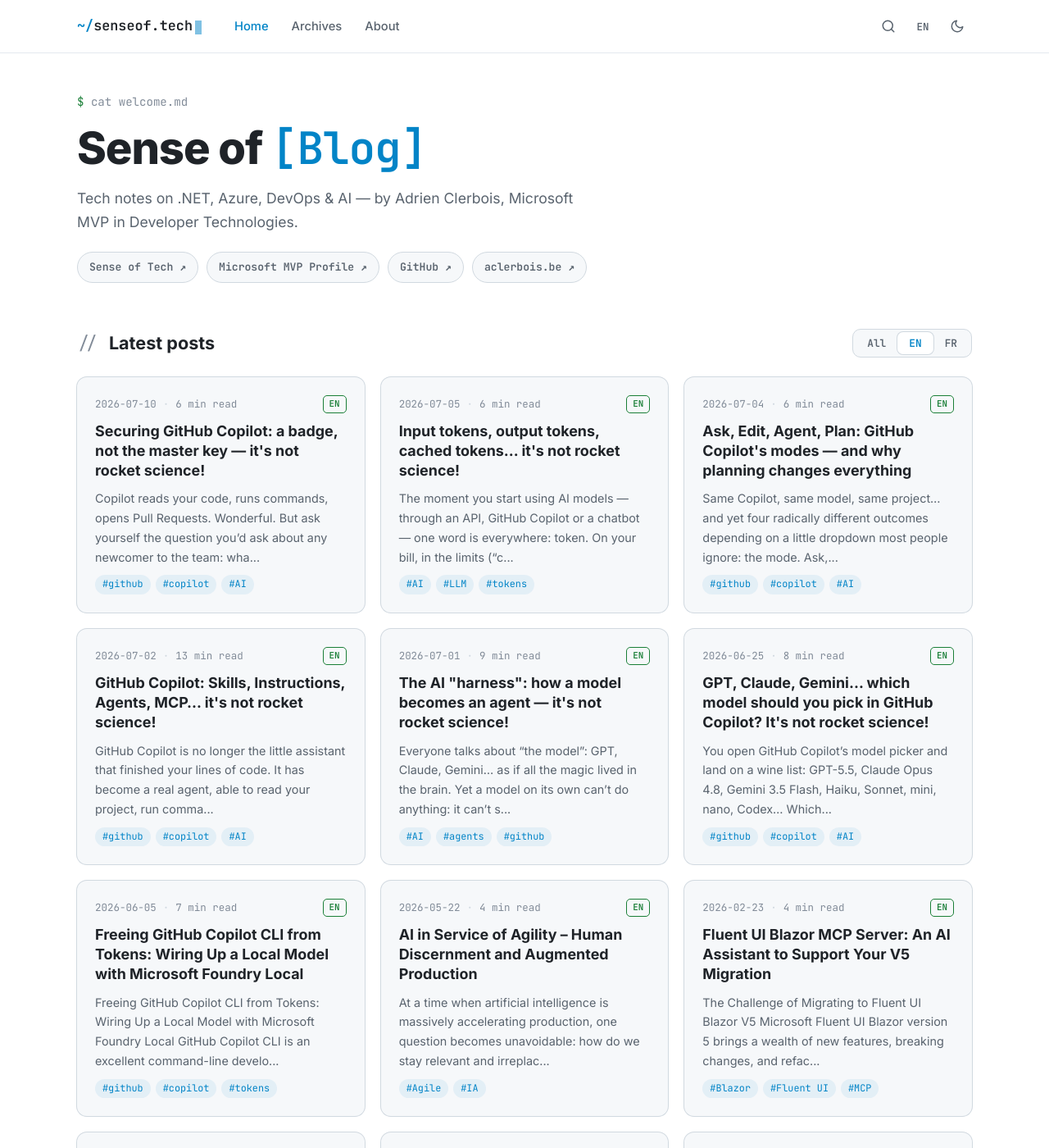
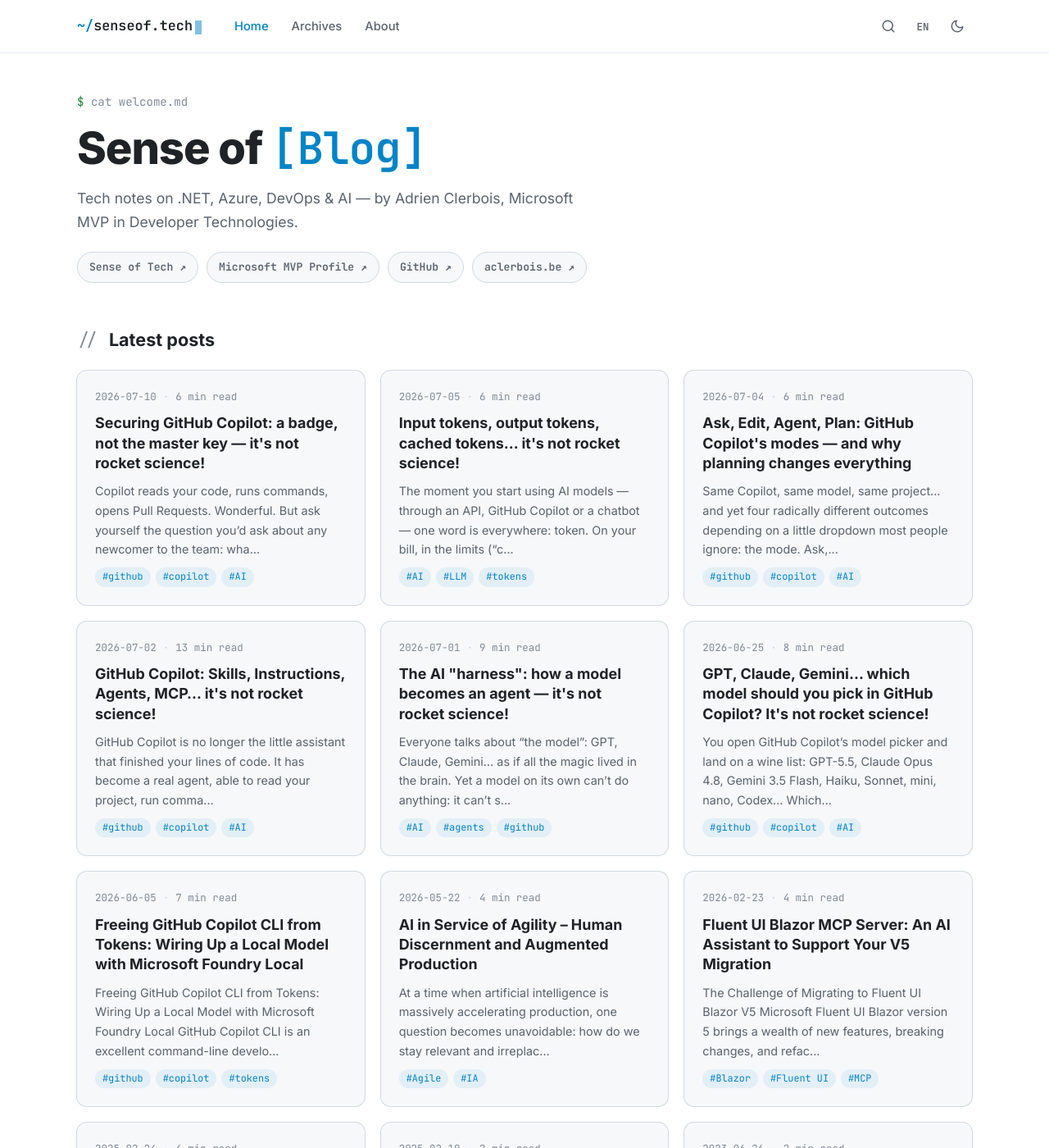
Before and after one commit to senseoftech/sot-blog, a Jekyll site: the page built from index.html, in a window 1280 px wide and 1400 px high. Shown: the whole window at 82% size. Built offline with Jekyll 4.4.1, drawn with Linux system fonts in a browser that asks for light colours; some of the changed text lies outside the part shown.

```diff
--- a/_sass/_components.scss
+++ b/_sass/_components.scss
@@ -59,7 +59,7 @@
     }
 }
 
-// Posts toolbar (title + language filter)
+// Posts toolbar (section title)
 
 .posts-toolbar {
     display: flex;
@@ -68,36 +68,6 @@
     gap: 16px;
     flex-wrap: wrap;
     margin-bottom: 24px;
-}
-
-.lang-filter {
-    display: inline-flex;
-    padding: 3px;
-    border: 1px solid var(--border);
-    border-radius: 10px;
-    background: var(--bg-subtle);
-}
-
-.filter-button {
-    font-family: $font-mono;
-    font-size: 0.8rem;
-    font-weight: 600;
-    color: var(--text-muted);
-    background: none;
-    border: 0;
-    border-radius: 7px;
-    padding: 5px 14px;
-    cursor: pointer;
-
-    &:hover {
-        color: var(--text);
-    }
-
-    &.is-active {
-        color: var(--accent);
-        background: var(--bg);
-        box-shadow: 0 0 0 1px var(--border);
-    }
 }
 
 // Post cards
@@ -117,6 +87,7 @@
 }
 
 .post-card {
+    position: relative;
     display: flex;
     flex-direction: column;
     gap: 10px;
@@ -182,6 +153,16 @@
     a {
         color: var(--text);
 
+        // Stretched link: extends the title link over the whole card so the
+        // entire "case" is clickable, not just the title text. Elements that
+        // must stay independently clickable (e.g. tag chips) sit above it via
+        // z-index — see .post-card-footer.
+        &::after {
+            content: "";
+            position: absolute;
+            inset: 0;
+        }
+
         &:hover {
             color: var(--accent);
         }
@@ -196,6 +177,8 @@
 }
 
 .post-card-footer {
+    position: relative;
+    z-index: 1;
     display: flex;
     flex-wrap: wrap;
     gap: 6px;
@@ -209,6 +192,7 @@
     background: var(--accent-bg);
     padding: 2px 9px;
     border-radius: 999px;
+    position: relative;
 
     &:hover {
         color: var(--accent-strong);
@@ -293,11 +277,6 @@
         .post-date {
             font-family: $font-mono;
             font-size: 0.78rem;
-            flex-shrink: 0;
-        }
-
-        .lang-badge {
-            margin-left: 0;
             flex-shrink: 0;
         }
 
--- a/index.html
+++ b/index.html
@@ -15,11 +15,6 @@
 <section class="wrap">
     <div class="posts-toolbar">
         <h2 class="section-title" data-i18n="latest_posts">Latest posts</h2>
-        <div class="lang-filter" role="group" aria-label="Filter posts by language">
-            <button class="filter-button is-active" data-filter="all" data-i18n="filter_all">All</button>
-            <button class="filter-button" data-filter="en">EN</button>
-            <button class="filter-button" data-filter="fr">FR</button>
-        </div>
     </div>
 
     <div class="post-grid">
@@ -31,7 +26,6 @@
                 <time class="post-date" datetime="{{ post.date | date: "%Y-%m-%d" }}">{{ post.date | date: "%Y-%m-%d" }}</time>
                 <span class="meta-sep">·</span>
                 <span class="reading-time">{{ reading_time }} <span data-i18n="min_read">min read</span></span>
-                <span class="lang-badge lang-{{ post.lang }}">{{ post.lang | upcase }}</span>
             </div>
             <h3 class="post-card-title"><a href="{{ site.baseurl }}{{ post.url }}">{{ post.title }}</a></h3>
             <p class="post-card-excerpt">{{ post.excerpt | strip_html | normalize_whitespace | truncate: 150 }}</p>
--- a/js/scripts.js
+++ b/js/scripts.js
@@ -10,7 +10,6 @@
             nav_about: 'About',
             hero_tagline: 'Tech notes on .NET, Azure, DevOps & AI — by Adrien Clerbois, Microsoft MVP in Developer Technologies.',
             latest_posts: 'Latest posts',
-            filter_all: 'All',
             min_read: 'min read',
             newer_posts: '← Newer',
             older_posts: 'Older →',
@@ -36,7 +35,6 @@
             nav_about: 'À propos',
             hero_tagline: 'Notes techniques sur .NET, Azure, DevOps & IA — par Adrien Clerbois, Microsoft MVP en Developer Technologies.',
             latest_posts: 'Derniers articles',
-            filter_all: 'Tous',
             min_read: 'min de lecture',
             newer_posts: '← Récents',
             older_posts: 'Anciens →',
@@ -131,13 +129,13 @@
     }
 
     /* ---------- Language filter on post lists ---------- */
+    /* Every article exists in both languages; lists show only the posts
+       matching the UI language (set via the lang-toggle button), so there's
+       no separate language picker or per-post badge to display. */
 
     function applyLangFilter(filter) {
-        document.querySelectorAll('.filter-button').forEach(function (b) {
-            b.classList.toggle('is-active', b.getAttribute('data-filter') === filter);
-        });
         document.querySelectorAll('.post-card, .archive-post').forEach(function (item) {
-            item.classList.toggle('is-hidden', filter !== 'all' && item.getAttribute('data-lang') !== filter);
+            item.classList.toggle('is-hidden', item.getAttribute('data-lang') !== filter);
         });
         // Hide tag groups whose posts are all filtered out
         document.querySelectorAll('[data-tag-group]').forEach(function (group) {
@@ -148,13 +146,6 @@
 
     var hasFilterableList = document.querySelector('.post-card, .archive-post');
 
-    document.querySelectorAll('.filter-button').forEach(function (btn) {
-        btn.addEventListener('click', function () {
-            applyLangFilter(btn.getAttribute('data-filter'));
-        });
-    });
-
-    // Every article exists in both languages: default the list to the UI language
     if (hasFilterableList) {
         applyLangFilter(currentLang());
     }
```
Also changed, not shown: tags/index.html (+0 -10 lines).
